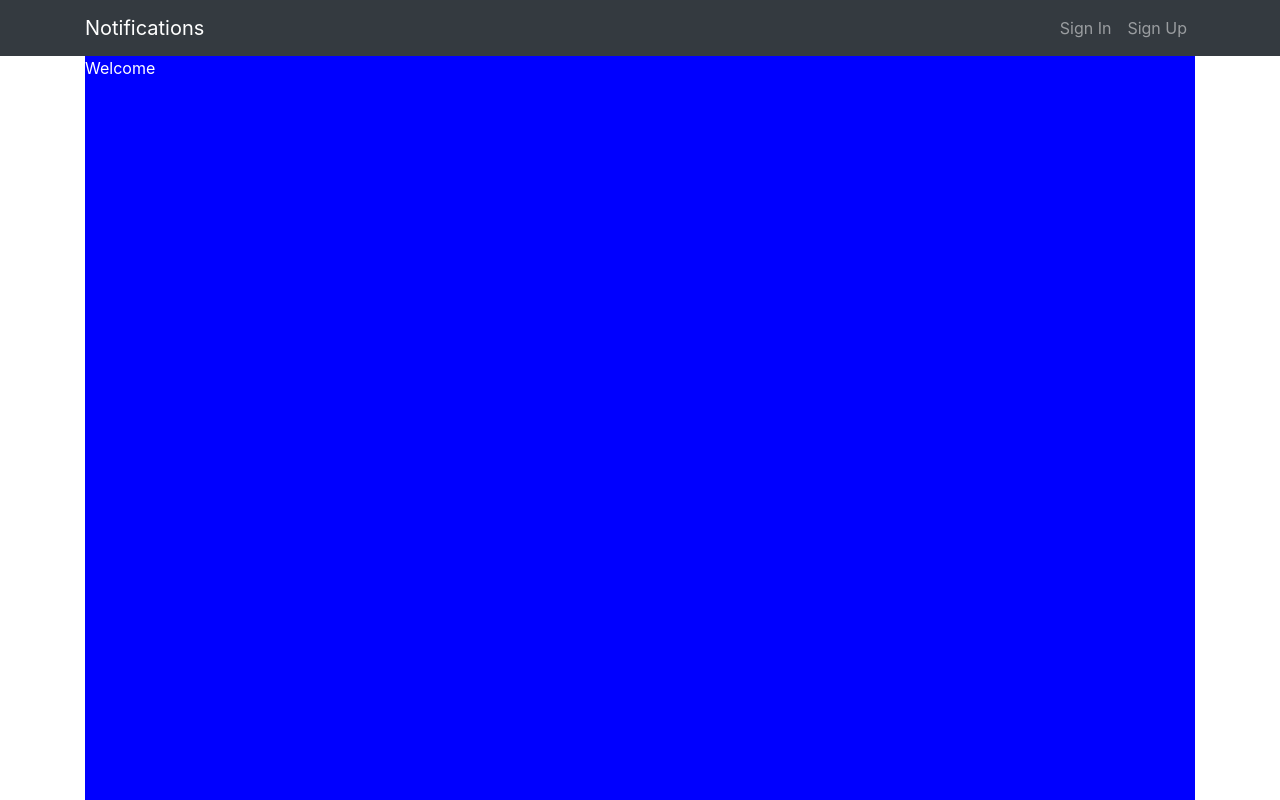
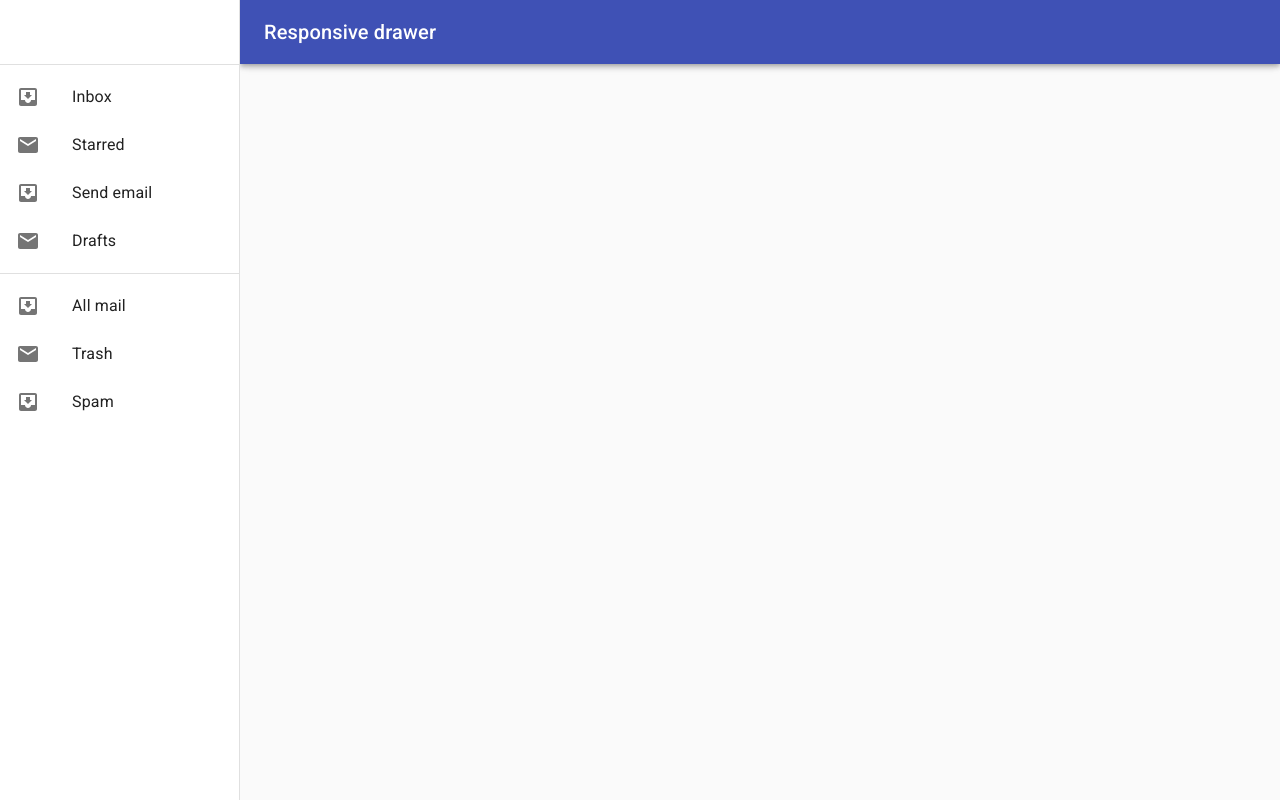
Before and after one commit to ashwaniYDV/instiapp, a React (Create React App) app: page / in a window 1280 px wide. Shown: the top 800 px of the page. Built offline with nearby package versions, Linux system fonts and the light colour scheme.

Commit message:
milestone 2

```diff
--- a/package.json
+++ b/package.json
@@ -3,6 +3,8 @@
   "version": "0.1.0",
   "private": true,
   "dependencies": {
+    "@material-ui/core": "^4.1.0",
+    "@material-ui/icons": "^4.1.0",
     "axios": "^0.18.0",
     "react": "^16.8.3",
     "react-dom": "^16.8.3",
--- a/public/index.html
+++ b/public/index.html
@@ -10,14 +10,14 @@
     <meta name="theme-color" content="#000000" />
     <link rel="manifest" href="%PUBLIC_URL%/manifest.json" />
     <title>React App</title>
+    <link rel="stylesheet" href="https://fonts.googleapis.com/css?family=Roboto:300,400,500,700&display=swap" />
+    <link rel="stylesheet" href="https://fonts.googleapis.com/icon?family=Material+Icons" />
+
+    <!-- bootstrap to be removed -->
     <link rel="stylesheet" href="https://stackpath.bootstrapcdn.com/bootstrap/4.3.1/css/bootstrap.min.css">
   </head>
   <body>
     <noscript>You need to enable JavaScript to run this app.</noscript>
     <div id="root"></div>
-
-    <script src="https://code.jquery.com/jquery-3.2.1.slim.min.js" integrity="sha384-KJ3o2DKtIkvYIK3UENzmM7KCkRr/rE9/Qpg6aAZGJwFDMVNA/GpGFF93hXpG5KkN" crossorigin="anonymous"></script>
-    <script src="https://cdnjs.cloudflare.com/ajax/libs/popper.js/1.12.9/umd/popper.min.js" integrity="sha384-ApNbgh9B+Y1QKtv3Rn7W3mgPxhU9K/ScQsAP7hUibX39j7fakFPskvXusvfa0b4Q" crossorigin="anonymous"></script>
-    <script src="https://maxcdn.bootstrapcdn.com/bootstrap/4.0.0/js/bootstrap.min.js" integrity="sha384-JZR6Spejh4U02d8jOt6vLEHfe/JQGiRRSQQxSfFWpi1MquVdAyjUar5+76PVCmYl" crossorigin="anonymous"></script>
   </body>
 </html>
--- a/src/App.js
+++ b/src/App.js
@@ -1,4 +1,4 @@
-import React from 'react';
+import React, {Fragment} from 'react';
 import { BrowserRouter, Route ,Switch } from 'react-router-dom';
 
 import Header from './components/Header';
@@ -10,7 +10,7 @@
 const App = () => {
     return(
         <BrowserRouter>
-            <div>
+            <Fragment>
                 <Header />
                 <Switch>
                     <Route exact path="/" component={Home} />
@@ -18,7 +18,7 @@
                     <Route exact path="/signup" component={SignUp} />
                     <Route exact path="/profile" component={Profile} />
                 </Switch>
-            </div>
+            </Fragment>
         </BrowserRouter>
     )
 }
--- a/src/components/Home.js
+++ b/src/components/Home.js
@@ -1,23 +1,150 @@
 import React from 'react';
+import PropTypes from 'prop-types';
+import AppBar from '@material-ui/core/AppBar';
+import CssBaseline from '@material-ui/core/CssBaseline';
+import Divider from '@material-ui/core/Divider';
+import Drawer from '@material-ui/core/Drawer';
+import Hidden from '@material-ui/core/Hidden';
+import IconButton from '@material-ui/core/IconButton';
+import InboxIcon from '@material-ui/icons/MoveToInbox';
+import List from '@material-ui/core/List';
+import ListItem from '@material-ui/core/ListItem';
+import ListItemIcon from '@material-ui/core/ListItemIcon';
+import ListItemText from '@material-ui/core/ListItemText';
+import MailIcon from '@material-ui/icons/Mail';
+import MenuIcon from '@material-ui/icons/Menu';
+import Toolbar from '@material-ui/core/Toolbar';
+import Typography from '@material-ui/core/Typography';
+import { makeStyles, useTheme } from '@material-ui/core/styles';
 
-export default ()=>{
+const drawerWidth = 240;
 
-    const divStyle={
-        div1: {
-            height: "100vh",
-            backgroundColor: "blue",
-            color: "white"
-        },
-        div2: {
-            height: "100vh",
-            backgroundColor: "red"
-        }
-    }
+const useStyles = makeStyles(theme => ({
+  root: {
+    display: 'flex',
+  },
+  drawer: {
+    [theme.breakpoints.up('sm')]: {
+      width: drawerWidth,
+      flexShrink: 0,
+    },
+  },
+  appBar: {
+    marginLeft: drawerWidth,
+    [theme.breakpoints.up('sm')]: {
+      width: `calc(100% - ${drawerWidth}px)`,
+    },
+  },
+  menuButton: {
+    marginRight: theme.spacing(2),
+    [theme.breakpoints.up('sm')]: {
+      display: 'none',
+    },
+  },
+  toolbar: theme.mixins.toolbar,
+  drawerPaper: {
+    width: drawerWidth,
+  },
+  content: {
+    flexGrow: 1,
+    padding: theme.spacing(3),
+  },
+}));
 
-    return(
-        <div className="container">
-            <div style={divStyle.div1}>Welcome</div>
-            <div style={divStyle.div2}></div>
-        </div>
-    )
+export default function Home(props) {
+  const { container } = props;
+  const classes = useStyles();
+  const theme = useTheme();
+  const [mobileOpen, setMobileOpen] = React.useState(false);
+
+  function handleDrawerToggle() {
+    setMobileOpen(!mobileOpen);
+  }
+
+  const drawer = (
+    <div>
+      <div className={classes.toolbar} />
+      <Divider />
+      <List>
+        {['Inbox', 'Starred', 'Send email', 'Drafts'].map((text, index) => (
+          <ListItem button key={text}>
+            <ListItemIcon>{index % 2 === 0 ? <InboxIcon /> : <MailIcon />}</ListItemIcon>
+            <ListItemText primary={text} />
+          </ListItem>
+        ))}
+      </List>
+      <Divider />
+      <List>
+        {['All mail', 'Trash', 'Spam'].map((text, index) => (
+          <ListItem button key={text}>
+            <ListItemIcon>{index % 2 === 0 ? <InboxIcon /> : <MailIcon />}</ListItemIcon>
+            <ListItemText primary={text} />
+          </ListItem>
+        ))}
+      </List>
+    </div>
+  );
+
+  return (
+    <div className={classes.root}>
+      <CssBaseline />
+      <AppBar position="fixed" className={classes.appBar}>
+        <Toolbar>
+          <IconButton
+            color="inherit"
+            aria-label="Open drawer"
+            edge="start"
+            onClick={handleDrawerToggle}
+            className={classes.menuButton}
+          >
+            <MenuIcon />
+          </IconButton>
+          <Typography variant="h6" noWrap>
+            Responsive drawer
+          </Typography>
+        </Toolbar>
+      </AppBar>
+      <nav className={classes.drawer} aria-label="Mailbox folders">
+        {/* The implementation can be swapped with js to avoid SEO duplication of links. */}
+        <Hidden smUp implementation="css">
+          <Drawer
+            container={container}
+            variant="temporary"
+            anchor={theme.direction === 'rtl' ? 'right' : 'left'}
+            open={mobileOpen}
+            onClose={handleDrawerToggle}
+            classes={{
+              paper: classes.drawerPaper,
+            }}
+            ModalProps={{
+              keepMounted: true, // Better open performance on mobile.
+            }}
+          >
+            {drawer}
+          </Drawer>
+        </Hidden>
+        <Hidden xsDown implementation="css">
+          <Drawer
+            classes={{
+              paper: classes.drawerPaper,
+            }}
+            variant="permanent"
+            open
+          >
+            {drawer}
+          </Drawer>
+        </Hidden>
+      </nav>
+      <main className={classes.content}>
+        <div className={classes.toolbar} />
+
+      </main>
+    </div>
+  );
 }
+
+Home.propTypes = {
+  // Injected by the documentation to work in an iframe.
+  // You won't need it on your project.
+  container: PropTypes.object,
+};
--- /dev/null
+++ b/src/helper/url.js
@@ -0,0 +1 @@
+export const serverUrl = "https://notifications-server-iitp.herokuapp.com";
--- a/src/redux/actions/authActions.js
+++ b/src/redux/actions/authActions.js
@@ -1,10 +1,12 @@
 import Axios from "axios";
 import { AUTH_SIGN_UP, AUTH_SIGN_IN, AUTH_ERROR, AUTH_SIGN_OUT } from "./types";
+
+import {serverUrl} from '../../helper/url';
 
 export const signUp = (data) => {
     return async (dispatch) => {
         try {
-            const res = await Axios.post('https://notifications-server-iitp.herokuapp.com/users/signup', data);
+            const res = await Axios.post(`${serverUrl}/users/signup`, data);
 
             dispatch({
                 type: AUTH_SIGN_UP,
@@ -27,7 +29,7 @@
 export const signIn = (data) => {
     return async (dispatch) => {
         try {
-            const res = await Axios.post('https://notifications-server-iitp.herokuapp.com/users/signin', data);
+            const res = await Axios.post(`${serverUrl}/users/signin`, data);
 
             dispatch({
                 type: AUTH_SIGN_IN,
--- a/src/redux/actions/userActions.js
+++ b/src/redux/actions/userActions.js
@@ -1,10 +1,12 @@
 import Axios from "axios";
 import { USER_UPDATE, USER_LOADED } from "./types";
+
+import {serverUrl} from '../../helper/url';
 
 export const updateUser = ({ updatedUser, userId }) => {
     return async (dispatch, getState) => {
         try {
-          const res = await Axios.patch(`https://notifications-server-iitp.herokuapp.com/users/${userId}`, updatedUser, tokenConfig(getState));
+          const res = await Axios.patch(`${serverUrl}/users/${userId}`, updatedUser, tokenConfig(getState));
           console.log(res.data);
           console.log(res.status);
 
```
Also changed, not shown: 1 other file (tests, documents, lock files or other folders).
